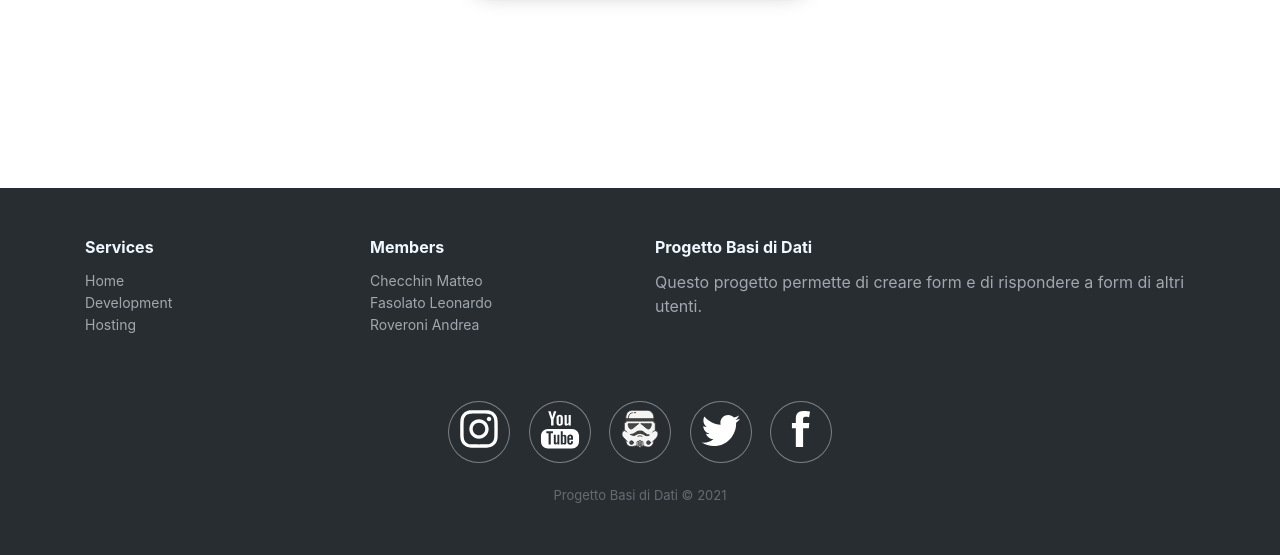
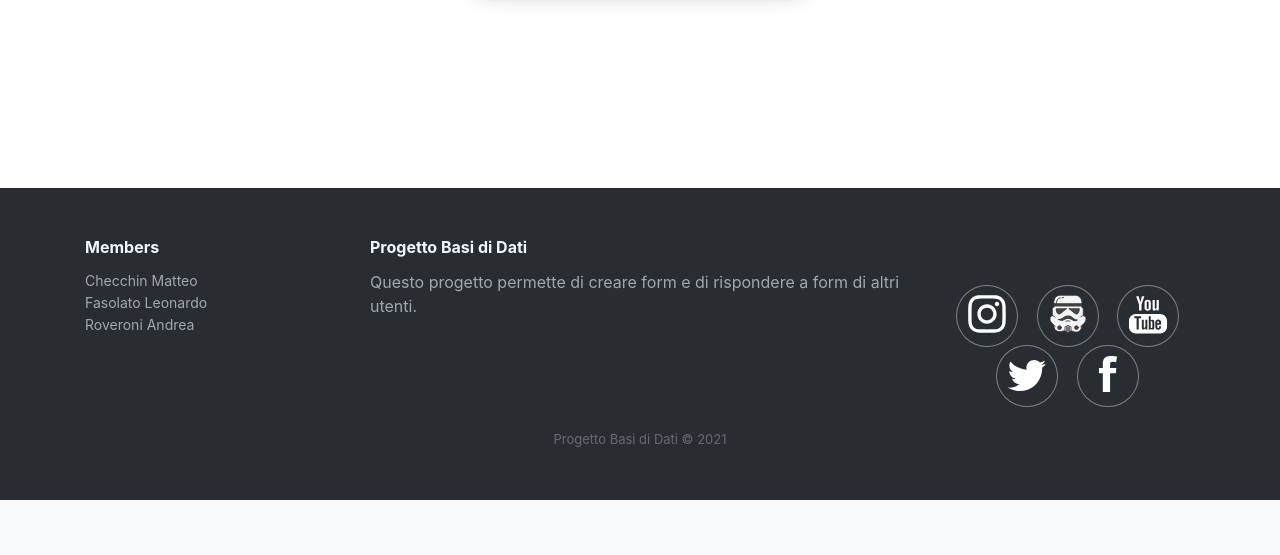
Before and after one commit to roveroniandrea/Progetto-BD, a Flask app: page /register in a window 1280 px wide. Shown: the part 639-1194 px from the top of the page. After the commit the page ends 1139 px from the top, so only its background shows below. Run offline with Flask 2, Linux system fonts and the light colour scheme; some libraries are stand-ins or nearby versions.

Commit message:
footer - fix

```diff
--- a/templates/footer.html
+++ b/templates/footer.html
@@ -6,14 +6,7 @@
     <footer>
         <div class="container">
             <div class="row">
-                <div class="col-sm-6 col-md-3 item">
-                    <h3>Services</h3>
-                    <ul>
-                        <li><a href="/">Home</a></li>
-                        <li><a href="#">Development</a></li>
-                        <li><a href="#">Hosting</a></li>
-                    </ul>
-                </div>
+
                 <div class="col-sm-6 col-md-3 item">
                     <h3>Members</h3>
                     <ul>
@@ -29,11 +22,11 @@
                 <div class="col item social">
                     <br>
                     <br>
-                    <a href="/"> <img class="icon-white" src="/static/image/instagram.svg"></a>
-                    <a href=""> <img class="icon-white" src="/static/image/youtube.svg"></a>
+                    <a class="btn-tooltip" title="E' solo un'icona, ritenta"> <img class="icon-white" src="/static/image/instagram.svg"></a>
                     <a class="btn-tooltip" href="/easterEgg" title="Che la forza sia con te"> <img class="icon " src="/static/image/clone.svg"></a>
-                    <a href="/"> <img class="icon-white" src="/static/image/twitter.svg"></a>
-                    <a href="/"> <img class="icon-white" src="/static/image/facebook.svg"> </a>
+                    <a class="btn-tooltip" title="E' solo un'icona, ritenta"> <img class="icon-white" src="/static/image/youtube.svg"></a>
+                    <a class="btn-tooltip" title="E' solo un'icona, ritenta"> <img class="icon-white" src="/static/image/twitter.svg"></a>
+                    <a class="btn-tooltip" title="E' solo un'icona, ritenta"> <img class="icon-white" src="/static/image/facebook.svg"> </a>
                 </div>
             </div>
             <p class="copyright">Progetto Basi di Dati © 2021</p>
```
